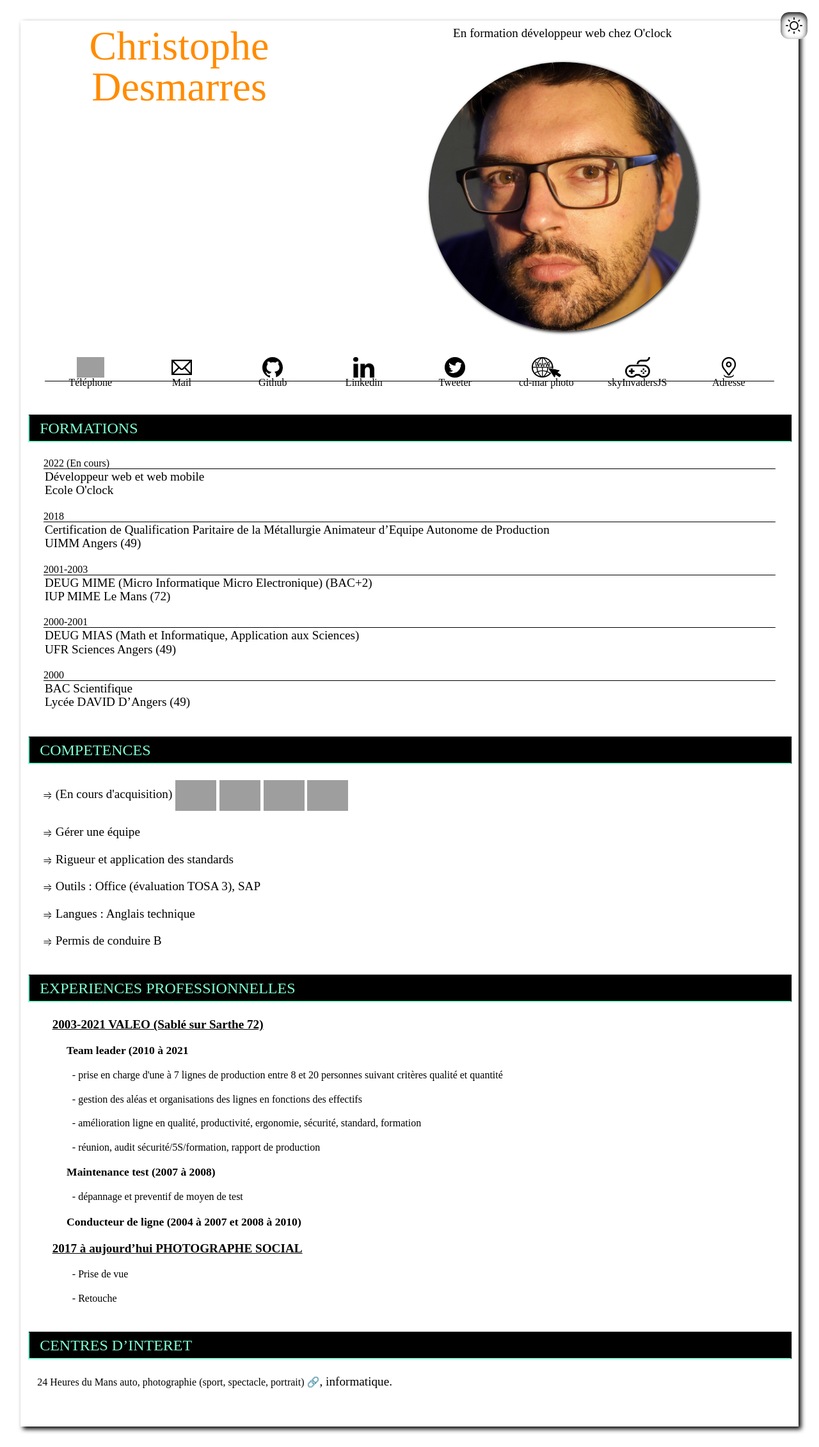
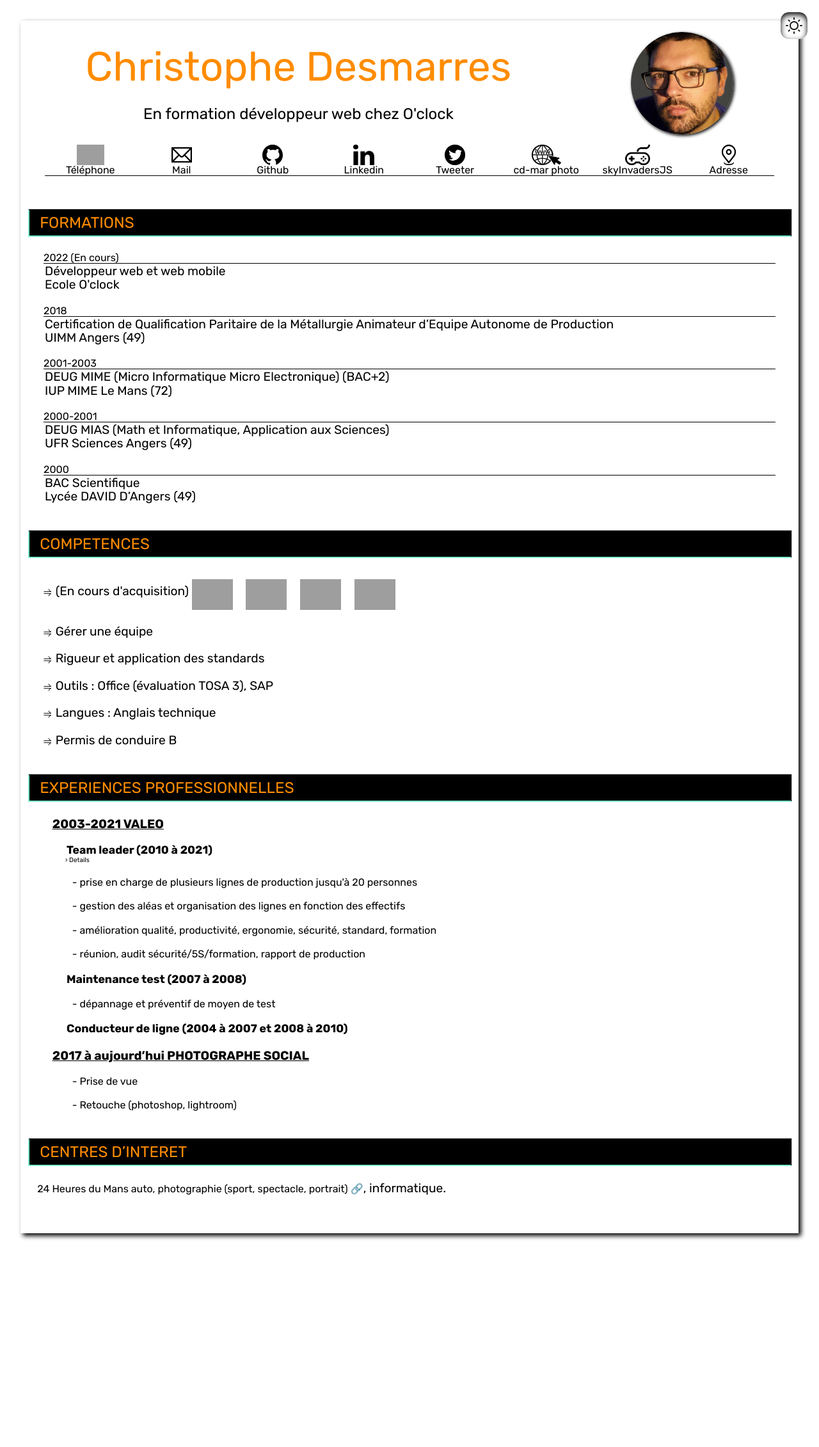
Before and after one commit to Christophe-Desmarres/Christophe-Desmarres.github.io, a PHP site: page / in a window 1280 px wide. Shown: the whole page at 64% size. After the commit the page ends 1937 px from the top, so only its background shows below. Run offline with PHP 8.4, Linux system fonts and the light colour scheme; grey boxes are pictures that could not be loaded.

Commit message:
corection suivant les avis de la promo sur slack

```diff
--- a/css/style.css
+++ b/css/style.css
@@ -3,11 +3,13 @@ html {
     /* on declare une couleur, on lui donne un nom et une valeur */
     --bg-color: white;
     --text-color: black;
-    --h2-color: aquamarine;
+    --h1-color: black;
+    --h2-color: white;
     --h2-bg-color: black;
     --h2-border-color: aquamarine;
     --shadow: black;
     --border-undeline: black;
+    font-family: 'Rubik', sans-serif;
 }
 
 button {
@@ -135,6 +137,7 @@ h1 {
     margin-right: auto;
     font-size: 3rem;
     text-align: center;
+    color: var(--h1-color);
 }
 
 
@@ -149,7 +152,9 @@ header {
     margin: 3%;
     margin-left: auto;
     margin-right: auto;
-    width: 35%;
+    /* width: 35%; */
+    width: 10rem;
+
     border-radius: 50%;
     box-shadow: 2px 2px 5px var(--shadow);
 }
@@ -196,6 +201,9 @@ div.lien_réseaux {
 .icone {
     height: 3rem;
     vertical-align: middle;
+    margin-right: 1rem;
+    margin-top: 0.5rem;
+    display: inline-block;
 }
 
 .lien_réseaux img {
@@ -278,11 +286,11 @@ section ul {
 .defilement {
     width: 98%;
     display: block;
-    margin-top: 10px;
+    margin: 10px;
     margin-left: auto;
     margin-right: auto;
     animation-name: diapo;
-    animation-duration: 30s;
+    animation-duration: 40s;
     animation-iteration-count: infinite;
 }
 
@@ -354,21 +362,32 @@ section ul {
 
 
 @media screen and (min-width: 600px) {
+    html {
+        --h1-color: chartreuse;
+        --h2-color : var(--h1-color);
+    }
+
     h1 {
-        font-size: 3rem;
-        color: chartreuse;
+        font-size: 3.2rem;
     }
 
     .lien_réseaux {
         width: 60%;
     }
 
+    .portrait {
+        width: 10rem;
+    }
+
 }
 
-@media screen and (min-width: 900px) {
+@media screen and (min-width: 800px) {
+    html {
+        --h1-color: crimson;
+    }
+
     h1 {
         font-size: 4rem;
-        color: crimson;
     }
 
     div.lien_réseaux {
@@ -386,6 +405,11 @@ section ul {
         align-content: space-between;
         justify-content: space-around;
         align-items: center;
+        padding-bottom: 1rem;
+    }
+
+    header p {
+        font-size: 1.5rem;
     }
 
     .lien_réseaux img {
@@ -404,18 +428,43 @@ section ul {
     #coordonees {
         margin: 2% 5% 1% 5%;
     }
+
+    .portrait {
+        width: 10rem;
+    }
 }
 
 @media screen and (min-width:1200px) {
-    h1 {
-        width: 40%;
-        color: darkorange;
-        float: left;
-        display: inline;
+html{
+    --h1-color : darkorange;
+}
+    header {
+        display: grid;
+        grid-row: 25% 25% 25% 25%;
+        grid-column: 33% 33% 34%;
     }
 
-    .lien_réseaux {
-        width: 35%;
+    h1 {
+        margin-top: 2rem;
+        /* margin-left: 2rem; */
+        margin-left: auto;
+        grid-row: 1;
+        grid-column: 1;
+    }
+
+    header p {
+        grid-row: 2;
+        grid-column: 1;
+    }
+
+    .portrait {
+        grid-row: 1/3;
+        grid-column: 2;
+    }
+
+    div.lien_réseaux {
+        grid-row: 3;
+        grid-column: 1/3;
     }
 }
 
--- a/html/galerie.html
+++ b/html/galerie.html
@@ -8,9 +8,9 @@
     <title>galerie</title>
     <link rel="stylesheet" href="../css/reset.css">
     <link rel="stylesheet" href="../css/style.css">
-    <!-- <link rel="stylesheet" href="../css/inter.css"> -->
-    <!-- <link rel="stylesheet" href="css/button.css"> -->
-    <!-- <link rel="stylesheet" href="css/card.css"> -->
+    <link rel="preconnect" href="https://fonts.googleapis.com">
+    <link rel="preconnect" href="https://fonts.gstatic.com" crossorigin>
+    <link href="https://fonts.googleapis.com/css2?family=Rubik:ital,wght@0,400;0,700;1,400&display=swap" rel="stylesheet">
 </head>
 
 <body>
--- a/index.html
+++ b/index.html
@@ -8,8 +8,9 @@
     <title>CV Christophe Desmarres</title>
     <link rel="stylesheet" href="css/reset.css">
     <link rel="stylesheet" href="css/style.css">
-    <!-- <link rel="stylesheet" href="css/inter.css"> -->
-</head>
+    <link rel="preconnect" href="https://fonts.googleapis.com">
+    <link rel="preconnect" href="https://fonts.gstatic.com" crossorigin>
+    <link href="https://fonts.googleapis.com/css2?family=Rubik:ital,wght@0,400;0,700;1,400&display=swap" rel="stylesheet"></head>
 
 <body>
 
@@ -97,10 +98,18 @@
             <ul>
                 <li>
                     <p>(En cours d'acquisition)
-                        <img class="icone" src="https://upload.wikimedia.org/wikipedia/commons/thumb/0/00/HTML5_logo_black.svg/1200px-HTML5_logo_black.svg.png" alt="">
-                        <img class="icone" src="https://upload.wikimedia.org/wikipedia/commons/thumb/d/d5/CSS3_logo_and_wordmark.svg/544px-CSS3_logo_and_wordmark.svg.png" alt="">
-                        <img class="icone" src="https://upload.wikimedia.org/wikipedia/commons/thumb/2/27/PHP-logo.svg/2560px-PHP-logo.svg.png" alt="">
-                        <img class="icone" src="https://upload.wikimedia.org/wikipedia/commons/thumb/9/99/Unofficial_JavaScript_logo_2.svg/1024px-Unofficial_JavaScript_logo_2.svg.png" alt="">
+                        <img class="icone"
+                            src="https://upload.wikimedia.org/wikipedia/commons/thumb/0/00/HTML5_logo_black.svg/1200px-HTML5_logo_black.svg.png"
+                            alt="">
+                        <img class="icone"
+                            src="https://upload.wikimedia.org/wikipedia/commons/thumb/d/d5/CSS3_logo_and_wordmark.svg/544px-CSS3_logo_and_wordmark.svg.png"
+                            alt="">
+                        <img class="icone"
+                            src="https://upload.wikimedia.org/wikipedia/commons/thumb/2/27/PHP-logo.svg/2560px-PHP-logo.svg.png"
+                            alt="">
+                        <img class="icone"
+                            src="https://upload.wikimedia.org/wikipedia/commons/thumb/9/99/Unofficial_JavaScript_logo_2.svg/1024px-Unofficial_JavaScript_logo_2.svg.png"
+                            alt="">
                     </p>
                 </li>
                 <li>
@@ -128,18 +137,19 @@
 
             <ul>
                 <ul>
-                    <p class="entreprise">2003-2021 VALEO (Sablé sur Sarthe 72)</p>
+                    <p class="entreprise">2003-2021 VALEO</p>
                     <ul>
-                        <p class="poste">Team leader (2010 à 2021</p>
-                        <li>- prise en charge d'une à 7 lignes de production entre 8 et 20 personnes suivant critères
-                            qualité et quantité</li>
-                        <li>- gestion des aléas et organisations des lignes en fonctions des effectifs</li>
-                        <li>- amélioration ligne en qualité, productivité, ergonomie, sécurité, standard, formation</li>
-                        <li>- réunion, audit sécurité/5S/formation, rapport de production</li>
+                        <p class="poste">Team leader (2010 à 2021)</p>
+                        <div class="detail"> &rsaquo; Details</div>
+                        <li class="info">- prise en charge de plusieurs lignes de production jusqu'à 20 personnes</li>
+                        <li class="info">- gestion des aléas et organisation des lignes en fonction des effectifs</li>
+                        <li class="info">- amélioration qualité, productivité, ergonomie, sécurité, standard, formation
+                        </li>
+                        <li class="info">- réunion, audit sécurité/5S/formation, rapport de production</li>
                     </ul>
                     <ul>
                         <p class="poste">Maintenance test (2007 à 2008)</p>
-                        <li>- dépannage et preventif de moyen de test</li>
+                        <li>- dépannage et préventif de moyen de test</li>
                     </ul>
                     <ul>
                         <p class="poste">Conducteur de ligne (2004 à 2007 et 2008 à 2010)</p>
@@ -150,7 +160,7 @@
                     <p class="entreprise">2017 à aujourd’hui PHOTOGRAPHE SOCIAL</p>
                     <ul>
                         <li>- Prise de vue</li>
-                        <li>- Retouche</li>
+                        <li>- Retouche (photoshop, lightroom)</li>
                     </ul>
 
 
@@ -169,6 +179,16 @@
         </section>
 
     </div>
+
+
+
+
+
+
+
+
+
+
     <!-- <button class="switch">
         <div class="inner">
             <div class="shine"></div>
@@ -187,6 +207,6 @@
     </svg> -->
     <script src="js/theme.js"></script>
     <!-- <script src="js/interupteur.js"></script> -->
- </body>
+</body>
 
 </html>
--- a/js/theme.js
+++ b/js/theme.js
@@ -64,7 +64,7 @@ let mode = 'jour';
 
                 h2.forEach(element => {
 
-                    element.style.color = "aquamarine";
+                    element.style.color = "white";
                     element.style.backgroundColor = "black";
                     element.style.borderBottom = "aquamarine";
                     element.style.borderLeft = "aquamarine";
```
Lines whose indentation alone changed are shown as unchanged.
